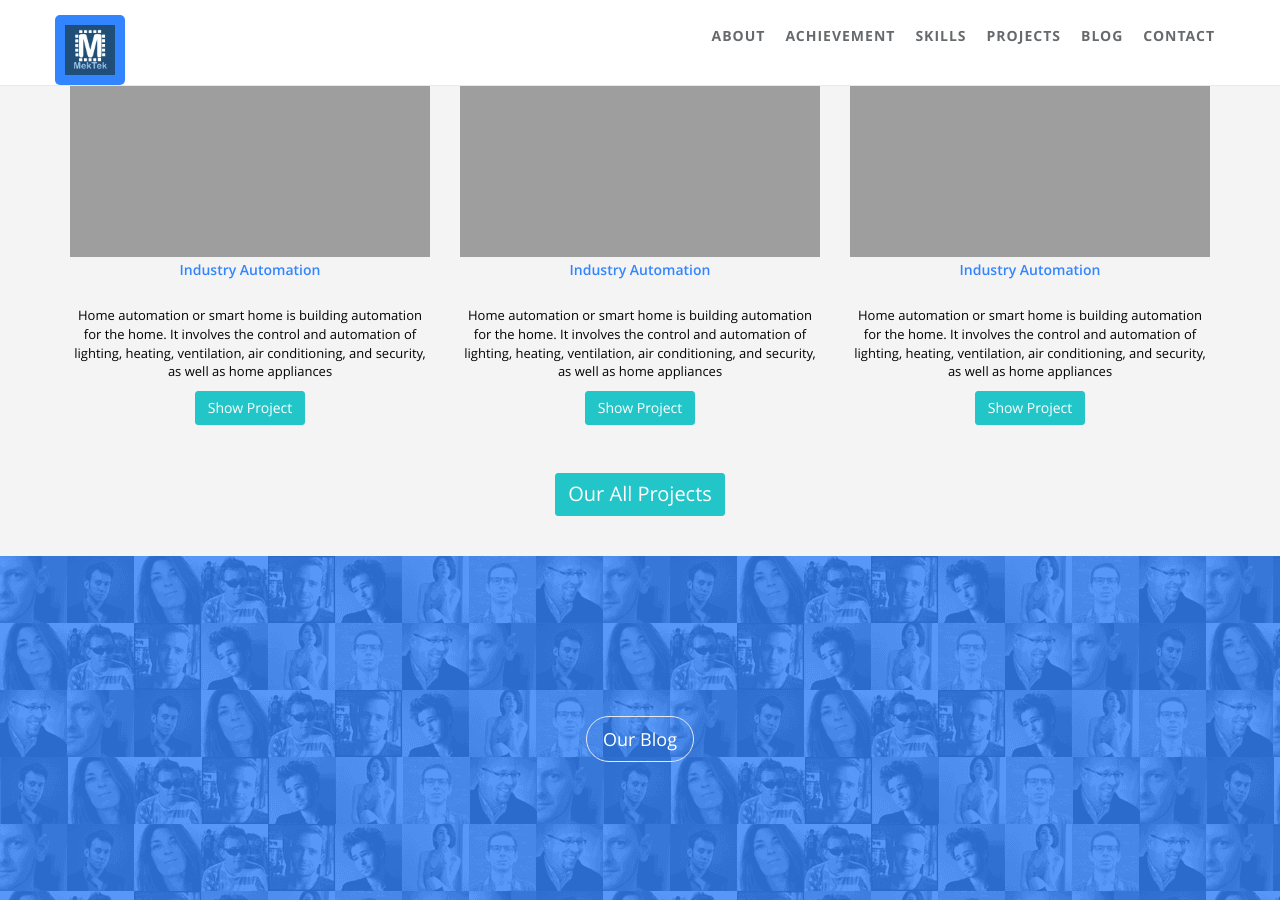
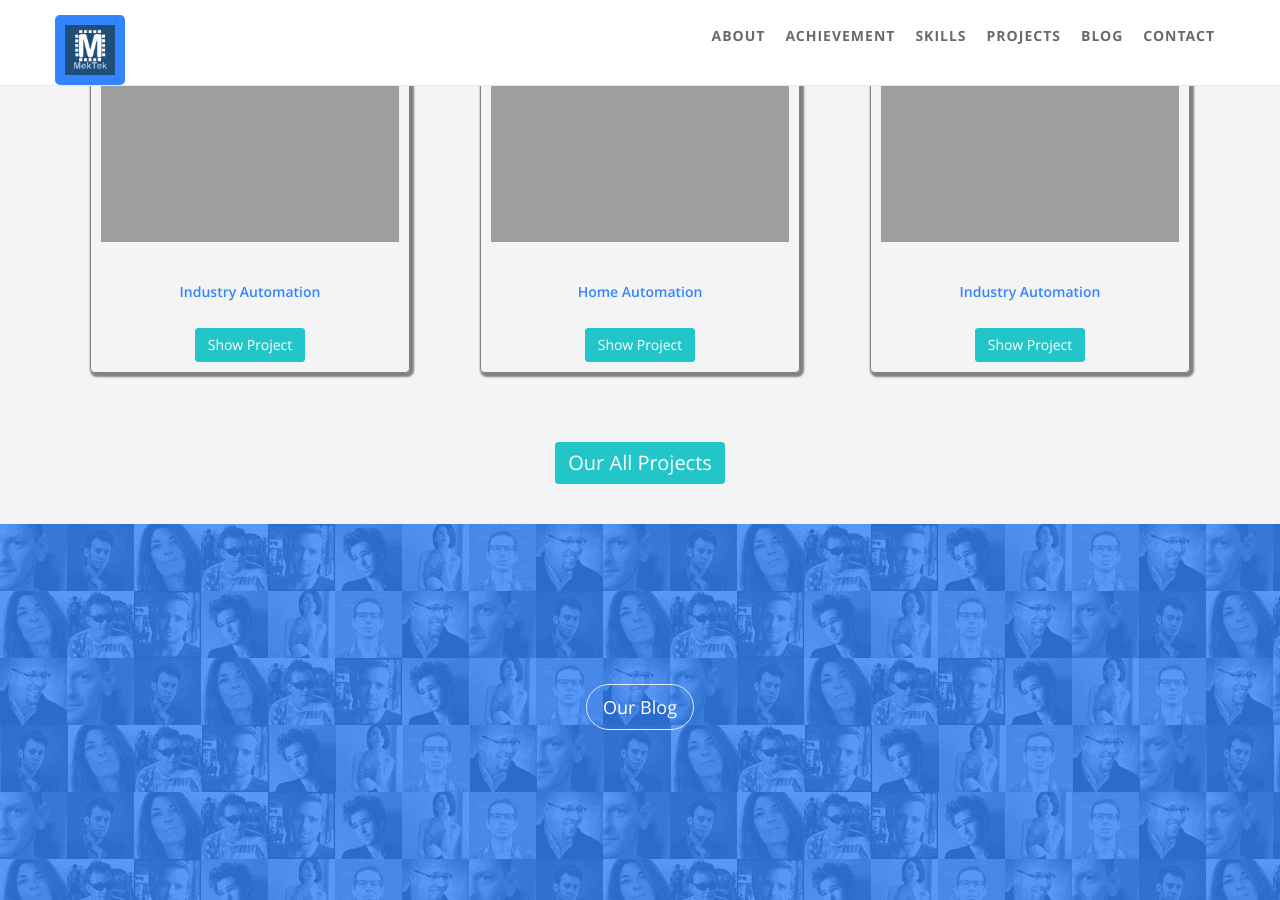
Before and after one commit to takiuddinahmed/mektekbd.github.io, a Jekyll site: the page built from index.html, in a window 1280 px wide and 900 px high, scrolled down 3218 px. Built offline with Jekyll 4.4.1, drawn with Linux system fonts in a browser that asks for light colours; nearby versions of some CDN libraries; library files that are not in the unit come from our copies.

Commit message:
Update projects.html

```diff
--- a/_includes/sections/projects.html
+++ b/_includes/sections/projects.html
@@ -1,4 +1,6 @@
-<div class="container" id="i18_about_me">
+
+
+<div id="projects" class="container">
     <div class="row m-b-lg">
         <div class="col-lg-12 text-center">
             <div class="navy-line"></div>
@@ -6,14 +8,43 @@
             <!-- <p>Donec sed odio dui. Etiam porta sem malesuada magna mollis euismod.</p> -->
         </div>
     </div>
-    <div class="row">
+     <div class="row">
+      {% for post in site.categories.project_iot limit:3 %}
+      <div class="col-sm-4">
+       <div class="team-member wow zoomIn">
+       <div class="xm">
+
+
+       {% assign images = post.content | split:"<img " %}
+                           {% for image in images %}
+                              {% if image contains 'src=' %}
+                                {% assign imageMarkup = image | split:">" | first %}
+                                <img class="img-responsive" {{ imageMarkup }}>
+                                {% break %}
+                              {% endif %}
+                            {% endfor %}
+
+
+                <br><br><h4><span class="navy"> {{ post.title }}</span>  </h4><br>
+
+
+              <a class="btn btn-info" href="{{ post.url | prepend: site.baseurl }}" class="vote-title">Show Project</a><br>
+
+
+
+       </div>
+       </div>
+    </div>
+     {% endfor %}
+
+    <!--<div class="row">
       <div class="col-sm-4">
        <div class="team-member wow zoomIn">
        {% for post in site.categories.project_iot limit:1 %}
        <img src="{{site.baseurl }}/blog/sh.jpg" class="img-responsive" alt="">
-                <h4><span class="navy"> {{ post.title }}</span>  </h4><br>
+                <h4><span class="navy">Home Automation</span>  </h4><br>
                 <p style="color:black;">Home automation or smart home is building automation for the home. It involves the control and automation of lighting, heating, ventilation, air conditioning, and security, as well as home appliances</p>
-                <a href="{{ post.url | prepend: site.baseurl }}" class="btn btn-info">Show Project</a><br>
+                <a href="#" class="btn btn-info">Show Project</a><br>
 
 
        {% endfor %}
@@ -23,9 +54,9 @@
        <div class="col-sm-4">
           <div class="team-member wow zoomIn">
        {% for post in site.categories.project_iot limit:1 %}
-       <img src="{{site.baseurl }}/blog/sh.jpg" class="img-responsive" alt="">
+       <img src="https://mektekbd.github.io/static/assets/img/blog/in.gif" class="img-responsive" alt="">
                 <h4><span class="navy"> {{ post.title }}</span>  </h4><br>
-                <p style="color:black;">Home automation or smart home is building automation for the home. It involves the control and automation of lighting, heating, ventilation, air conditioning, and security, as well as home appliances</p>
+                <p style="color:black;">Industry automation or smart Industry is building automation for the industry. It involves the control and automation of lighting, heating, machine, calculating, and security, as well as industry machines</p>
                 <a href="{{ post.url | prepend: site.baseurl }}" class="btn btn-info">Show Project</a><br>
 
 
@@ -37,9 +68,9 @@
           <div class="team-member wow zoomIn">
        {% for post in site.categories.project_iot limit:1 %}
        <img src="{{site.baseurl }}/blog/sh.jpg" class="img-responsive" alt="">
-                <h4><span class="navy"> {{ post.title }}</span>  </h4><br>
+                <h4><span class="navy">Home Automation</span>  </h4><br>
                 <p style="color:black;">Home automation or smart home is building automation for the home. It involves the control and automation of lighting, heating, ventilation, air conditioning, and security, as well as home appliances</p>
-                <a href="{{ post.url | prepend: site.baseurl }}" class="btn btn-info">Show Project</a><br>
+                <a href="#" class="btn btn-info">Show Project</a><br>
 
 
        {% endfor %}
@@ -96,8 +127,10 @@
             </div>
         </div>
         {% endfor %}
-    </div>-->
-    </div><br>
+    </div>
+    </div><br>-->
+    </div>
+    <br>
     <div class="row">
         <div class="col-lg-8 col-lg-offset-2 text-center m-t-lg m-b-lg wow zoomIn">
             <p><a class="btn btn-info" href="{{site.baseurl}}/projects/"><font style="font-size: 20px">Our All Projects</font></a></p>
```
